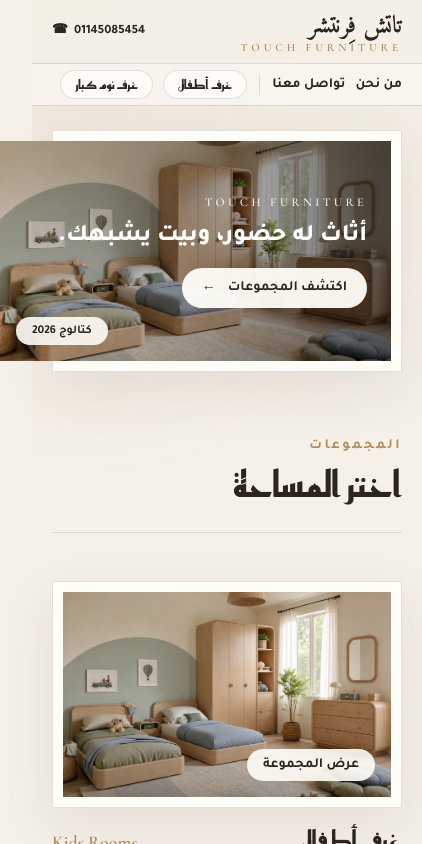
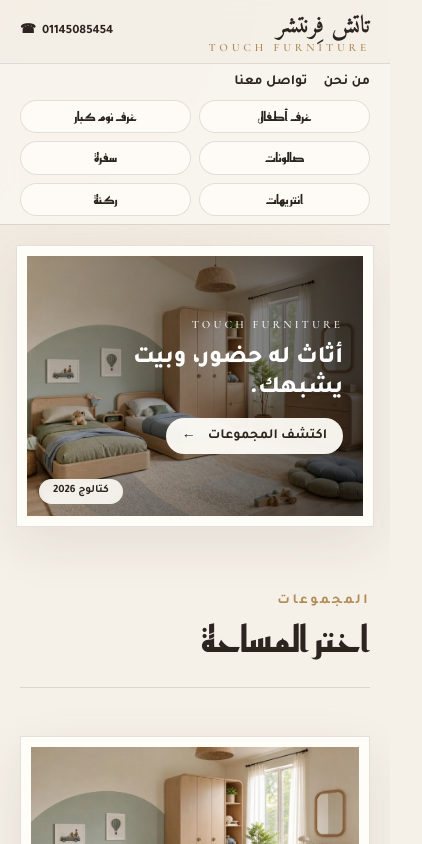
Before and after one commit to bahaaabdalla/touch-furniture, a Next.js app: page / in a window 390 px wide. Shown: the top 844 px of the page, 422 px wide, since content can reach past the window. Built offline with nearby package versions, Linux system fonts and the light colour scheme; no server answers.

Commit message:
Front-end polish + mobile: preloader, compact header, category chips, framed collections, bolder type

```diff
--- a/src/app/globals.css
+++ b/src/app/globals.css
@@ -23,6 +23,7 @@
 
 * { box-sizing: border-box; }
 html { scroll-behavior: smooth; background: var(--ivory); }
+html, body { overflow-x: clip; max-width: 100%; }
 body {
   margin: 0;
   min-height: 100vh;
--- a/src/app/layout.tsx
+++ b/src/app/layout.tsx
@@ -1,4 +1,4 @@
-import type { Metadata } from "next";
+import type { Metadata, Viewport } from "next";
 import { Cormorant_Garamond, Tajawal, Reem_Kufi, Amiri } from "next/font/google";
 import "./globals.css";
 
@@ -32,6 +32,12 @@ const amiri = Amiri({
   display: "swap",
 });
 
+export const viewport: Viewport = {
+  width: "device-width",
+  initialScale: 1,
+  maximumScale: 5,
+};
+
 export const metadata: Metadata = {
   metadataBase: new URL(process.env.SITE_URL ?? "http://localhost:3000"),
   title: { default: "تاتش فرنتشر | Touch Furniture", template: "%s | Touch Furniture" },
--- a/src/app/page.tsx
+++ b/src/app/page.tsx
@@ -13,9 +13,9 @@ export default async function HomePage() {
 
   return (
     <CatalogFrame activity={activity}>
-      <section className="mx-auto max-w-[1480px] px-5 pt-6 sm:px-8 lg:px-12">
+      <section className="mx-auto w-full max-w-[1480px] px-4 pt-5 sm:px-8 sm:pt-6 lg:px-12">
         <div className="cover-frame">
-          <div className="relative aspect-[16/9] min-h-[220px] overflow-hidden bg-stone-200 sm:aspect-[21/8]">
+          <div className="relative h-[260px] w-full overflow-hidden bg-stone-200 sm:h-auto sm:aspect-[21/8]">
             <Image
               src={hero}
               alt="مجموعة أثاث من تاتش فرنتشر"
@@ -25,9 +25,9 @@ export default async function HomePage() {
               sizes="100vw"
               className="object-cover"
             />
-            <div className="absolute inset-0 bg-gradient-to-l from-black/60 via-black/25 to-transparent" />
-            <div className="absolute inset-y-0 right-0 flex max-w-md flex-col justify-center gap-3 p-6 text-right sm:p-10 lg:p-14">
-              <p className="latin-display text-xs tracking-[.28em] text-white/85 sm:text-sm">TOUCH FURNITURE</p>
+            <div className="absolute inset-0 bg-gradient-to-l from-black/70 via-black/35 to-black/5" />
+            <div className="absolute inset-y-0 right-0 flex w-full max-w-md flex-col justify-center gap-2.5 p-5 text-right sm:gap-3 sm:p-10 lg:p-14">
+              <p className="latin-display text-[.7rem] tracking-[.28em] text-white/85 sm:text-sm">TOUCH FURNITURE</p>
               <h1 className="text-2xl font-extrabold leading-tight text-white sm:text-4xl">
                 أثاث له حضور، وبيت يشبهك.
               </h1>
@@ -36,12 +36,12 @@ export default async function HomePage() {
               </p>
               <Link
                 href="#collections"
-                className="focus-ring mt-1 inline-flex w-fit items-center gap-3 rounded-full bg-paper/95 px-5 py-2.5 text-sm font-bold text-ink transition hover:bg-paper"
+                className="focus-ring mt-1 inline-flex w-fit items-center gap-3 rounded-full bg-paper/95 px-4 py-2 text-sm font-bold text-ink transition hover:bg-paper sm:px-5 sm:py-2.5"
               >
                 اكتشف المجموعات <span aria-hidden="true">←</span>
               </Link>
             </div>
-            <p className="absolute bottom-4 left-4 rounded-full bg-paper/90 px-4 py-1.5 text-xs font-bold backdrop-blur">
+            <p className="absolute bottom-3 left-3 rounded-full bg-paper/90 px-3.5 py-1 text-[.7rem] font-bold backdrop-blur sm:bottom-4 sm:left-4 sm:px-4 sm:py-1.5 sm:text-xs">
               كتالوج 2026
             </p>
           </div>
--- a/src/components/catalog/catalog-frame.tsx
+++ b/src/components/catalog/catalog-frame.tsx
@@ -29,7 +29,7 @@ export async function CatalogFrame({
     <div style={style} className="min-h-screen">
       <Preloader nameEn={activity.nameEn} />
 
-      <header className="sticky top-0 z-40 border-b hairline bg-ivory/85 backdrop-blur">
+      <header className="z-40 border-b hairline bg-ivory/85 backdrop-blur sm:sticky sm:top-0">
         {/* Row 1 — brand + contact, compact */}
         <div className="mx-auto flex max-w-[1480px] items-center justify-between gap-4 px-5 py-2.5 sm:px-8 lg:px-12">
           <Link href="/" className="focus-ring flex flex-col rounded-sm leading-none" aria-label="تاتش فرنتشر — الرئيسية">
@@ -55,33 +55,35 @@ export async function CatalogFrame({
           </div>
         </div>
 
-        {/* Row 2 — links + category chips in one line (scrolls on mobile, wraps on desktop) */}
+        {/* Row 2 — primary links, then category tabs (2 per row on mobile, inline on desktop) */}
         <div className="border-t hairline bg-paper/40">
-          <div className="mx-auto max-w-[1480px] px-5 py-1.5 sm:px-8 sm:py-2 lg:px-12">
-            <div className="no-scrollbar flex items-center gap-2.5 overflow-x-auto whitespace-nowrap sm:flex-wrap sm:gap-3 sm:overflow-visible sm:whitespace-normal">
+          <div className="mx-auto max-w-[1480px] px-5 py-2 sm:px-8 lg:px-12">
+            <div className="flex items-center gap-4 text-sm font-bold">
               <Link
                 href="/#about"
-                className="focus-ring shrink-0 rounded-sm text-sm font-bold transition-colors hover:text-accent"
+                className="focus-ring rounded-sm transition-colors hover:text-accent"
               >
                 من نحن
               </Link>
               <Link
                 href="/#contact"
-                className="focus-ring shrink-0 rounded-sm text-sm font-bold transition-colors hover:text-accent"
+                className="focus-ring rounded-sm transition-colors hover:text-accent"
               >
                 تواصل معنا
               </Link>
-              <span className="mx-0.5 h-5 w-px shrink-0 bg-[var(--line)]" aria-hidden="true" />
+            </div>
+            <ul className="mt-2 grid grid-cols-2 gap-2 sm:flex sm:flex-wrap sm:gap-2.5">
               {collections.map((collection) => (
-                <Link
-                  key={collection.id}
-                  href={`/collections/${collection.slug}`}
-                  className="cat-chip kufi-display focus-ring inline-flex shrink-0 rounded-full px-3.5 py-1 text-[.8rem] text-ink sm:px-4 sm:py-1.5 sm:text-sm"
-                >
-                  {collection.nameAr}
-                </Link>
+                <li key={collection.id}>
+                  <Link
+                    href={`/collections/${collection.slug}`}
+                    className="cat-chip kufi-display focus-ring flex w-full items-center justify-center rounded-full px-3 py-1.5 text-[.8rem] text-ink sm:w-auto sm:px-4 sm:text-sm"
+                  >
+                    {collection.nameAr}
+                  </Link>
+                </li>
               ))}
-            </div>
+            </ul>
           </div>
         </div>
       </header>
--- a/src/components/catalog/preloader.tsx
+++ b/src/components/catalog/preloader.tsx
@@ -32,19 +32,19 @@ export function Preloader({ nameEn = "TOUCH FURNITURE" }: { nameEn?: string }) {
     <AnimatePresence>
       {visible ? (
         <motion.div
-          className="fixed inset-0 z-[100] grid place-items-center bg-ivory/50 backdrop-blur-2xl"
+          className="fixed inset-0 z-[100] grid place-items-center bg-ivory/85 px-6 backdrop-blur-2xl"
           initial={{ opacity: 1 }}
           exit={{ opacity: 0 }}
           transition={{ duration: reduce ? 0 : 0.42 }}
           aria-hidden="true"
         >
-          <div className="relative flex flex-col items-center px-8 text-center">
+          <div className="relative flex w-full max-w-full flex-col items-center text-center">
             <span
-              className="absolute -inset-x-10 -inset-y-6 rounded-full bg-gold/20 blur-3xl"
+              className="absolute -inset-x-8 -inset-y-6 rounded-full bg-gold/25 blur-3xl"
               aria-hidden="true"
             />
             <span
-              className={`brand-name relative text-[2.75rem] leading-tight text-ink sm:text-7xl ${
+              className={`brand-name relative block w-full whitespace-nowrap text-[2rem] leading-tight text-ink sm:text-7xl ${
                 reduce ? "" : "brand-glow"
               }`}
               lang="ar"
@@ -52,7 +52,7 @@ export function Preloader({ nameEn = "TOUCH FURNITURE" }: { nameEn?: string }) {
             >
               تَاتْش فِرْنِتْشَر
             </span>
-            <span className="latin-display relative mt-2 text-xl uppercase tracking-[.34em] text-gold sm:mt-3 sm:text-3xl sm:tracking-[.42em]">
+            <span className="latin-display relative mt-2 text-base uppercase tracking-[.3em] text-gold sm:mt-3 sm:text-3xl sm:tracking-[.42em]">
               {nameEn}
             </span>
           </div>
```
